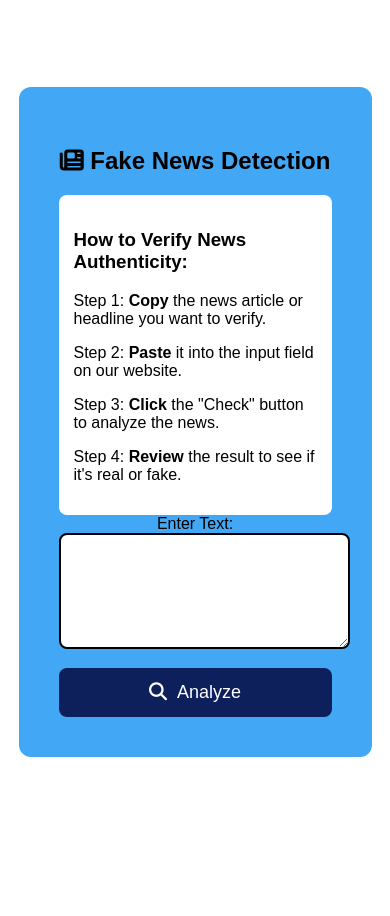
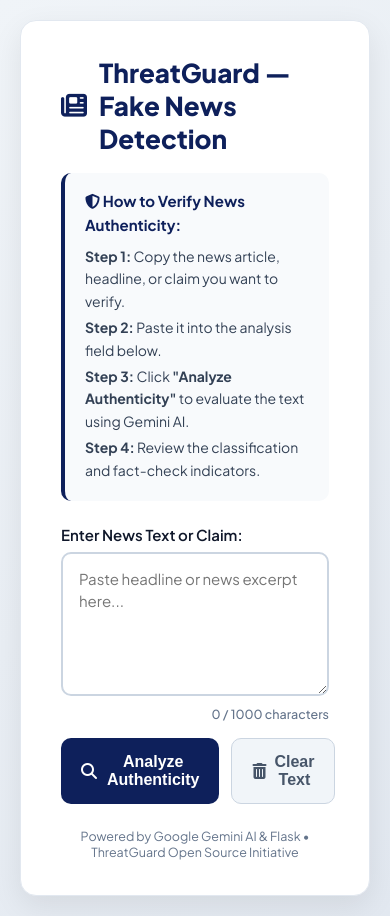
Before and after one commit to nikkk404/fake_news_detection, a Flask app: page / in a window 390 px wide. Before the commit the page ends 757 px from the top, so only its background shows below. Run offline with Flask 3, Linux system fonts and the light colour scheme; some libraries are stand-ins or nearby versions.

Commit message:
feat(ui): enhance responsive layout, add character counter, clear button, and contributor documentation

```diff
--- a/templates/index.html
+++ b/templates/index.html
@@ -3,58 +3,129 @@
 <head>
     <meta charset="UTF-8">
     <meta name="viewport" content="width=device-width, initial-scale=1.0">
-    <title>ThreatGuard - Fake News Detection</title>
-    <script src="https://kit.fontawesome.com/a076d05399.js" crossorigin="anonymous"></script>
+    <title>ThreatGuard — Fake News Detection & Fact Verification</title>
+    <!-- Font Awesome -->
+    <link rel="stylesheet" href="https://cdnjs.cloudflare.com/ajax/libs/font-awesome/6.5.1/css/all.min.css">
+    <!-- Google Fonts -->
+    <link rel="preconnect" href="https://fonts.googleapis.com">
+    <link rel="preconnect" href="https://fonts.gstatic.com" crossorigin>
+    <link href="https://fonts.googleapis.com/css2?family=Plus+Jakarta+Sans:wght@400;500;600;700;800&display=swap" rel="stylesheet">
+
     <style>
+        * {
+            box-sizing: border-box;
+        }
+
         body {
-            font-family: 'Arial', sans-serif;
-            background-color: #ffffff;
-            color: #000000;
+            font-family: 'Plus Jakarta Sans', Arial, sans-serif;
+            background: linear-gradient(135deg, #f0f4f8 0%, #e2e8f0 100%);
+            color: #1e293b;
             margin: 0;
-            padding: 0;
+            padding: 20px;
             display: flex;
             flex-direction: column;
             align-items: center;
             justify-content: center;
-            height: 100vh;
+            min-height: 100vh;
         }
+
+        .container {
+            background: #ffffff;
+            padding: 35px 40px;
+            border-radius: 16px;
+            width: 100%;
+            max-width: 820px;
+            box-shadow: 0 10px 30px rgba(0, 0, 0, 0.08);
+            border: 1px solid #e2e8f0;
+        }
+
+        .header-title {
+            color: #0e205b;
+            font-size: 26px;
+            font-weight: 800;
+            margin-top: 0;
+            margin-bottom: 18px;
+            display: flex;
+            align-items: center;
+            gap: 12px;
+        }
+
         .instructions {
-            background: #ffffff;
-            color: #000000;
-            padding: 15px;
-            border-radius: 8px;
-            margin-top: 20px;
-            text-align: left;
+            background: #f8fafc;
+            color: #334155;
+            padding: 16px 20px;
+            border-radius: 10px;
+            margin-bottom: 24px;
+            border-left: 4px solid #0e205b;
+            font-size: 14px;
+            line-height: 1.6;
         }
-        .container {
-            background: #42a7f5;
-            padding: 40px;
-            border-radius: 12px;
-            width: 70%;
-            max-width: 800px;
-            text-align: center;
+
+        .instructions h3 {
+            margin-top: 0;
+            margin-bottom: 8px;
+            font-size: 15px;
+            color: #0e205b;
+            font-weight: 700;
+        }
+
+        .instructions p {
+            margin: 4px 0;
+        }
+
+        .form-label {
+            display: block;
+            font-weight: 600;
+            margin-bottom: 8px;
+            color: #0f172a;
+            font-size: 15px;
         }
 
         textarea {
-            width: 95%;
-            padding: 14px;
-            font-size: 18px;
-            border: 2px solid #000000;
-            border-radius: 8px;
+            width: 100%;
+            padding: 14px 16px;
+            font-size: 15px;
+            border: 2px solid #cbd5e1;
+            border-radius: 10px;
             background-color: #ffffff;
-            color: white;
-            margin-bottom: 15px;
+            color: #0f172a;
+            margin-bottom: 6px;
+            resize: vertical;
+            font-family: inherit;
+            line-height: 1.5;
+            transition: all 0.2s ease;
         }
 
-        button {
+        textarea:focus {
+            outline: none;
+            border-color: #0e205b;
+            box-shadow: 0 0 0 3px rgba(14, 32, 91, 0.12);
+        }
+
+        .char-counter {
+            text-align: right;
+            font-size: 12.5px;
+            color: #64748b;
+            margin-bottom: 16px;
+            font-weight: 500;
+        }
+
+        .btn-group {
+            display: flex;
+            gap: 12px;
+            width: 100%;
+        }
+
+        button.btn-analyze {
             background-color: #0e205b;
-            color: white;
-            padding: 14px;
-            font-size: 18px;
-            border-radius: 8px;
+            color: #ffffff;
+            padding: 14px 20px;
+            font-size: 16px;
+            font-weight: 600;
+            border-radius: 10px;
             cursor: pointer;
-            width: 100%;
-            transition: 0.3s;
+            flex: 3;
+            transition: all 0.2s ease;
             display: flex;
             align-items: center;
             justify-content: center;
@@ -62,25 +133,44 @@
             border: none;
         }
 
-        button:hover {
-            background-color: #292929;
-            transform: scale(1.05);
+        button.btn-analyze:hover {
+            background-color: #1e3a8a;
+            transform: translateY(-2px);
+            box-shadow: 0 4px 12px rgba(14, 32, 91, 0.25);
         }
 
-        .scan-icon {
-            font-size: 20px;
+        button.btn-clear {
+            background-color: #f1f5f9;
+            color: #475569;
+            padding: 14px 20px;
+            font-size: 16px;
+            font-weight: 600;
+            border-radius: 10px;
+            cursor: pointer;
+            flex: 1;
+            transition: all 0.2s ease;
+            display: flex;
+            align-items: center;
+            justify-content: center;
+            gap: 8px;
+            border: 1px solid #cbd5e1;
+        }
+
+        button.btn-clear:hover {
+            background-color: #e2e8f0;
+            color: #0f172a;
         }
 
         /* Spinner */
         .spinner {
             display: none;
-            margin: 10px auto;
-            border: 5px solid #f3f3f3;
-            border-top: 5px solid #3498db;
+            margin: 20px auto;
+            border: 4px solid #f1f5f9;
+            border-top: 4px solid #0e205b;
             border-radius: 50%;
-            width: 40px;
-            height: 40px;
-            animation: spin 1s linear infinite;
+            width: 38px;
+            height: 38px;
+            animation: spin 0.8s linear infinite;
         }
 
         @keyframes spin {
@@ -88,67 +178,159 @@
             100% { transform: rotate(360deg); }
         }
 
-        /* Result Styling */
+        /* Result Box */
         .result-box {
-            margin-top: 20px;
-            padding: 15px;
-            border-radius: 5px;
-            font-size: 18px;
+            margin-top: 24px;
+            padding: 20px;
+            border-radius: 12px;
+            font-size: 15px;
+            line-height: 1.6;
+            animation: fadeIn 0.3s ease;
         }
 
-        .true { color: #0a8c1e; }
-        .fake { color: #EF4444; }
+        @keyframes fadeIn {
+            from { opacity: 0; transform: translateY(8px); }
+            to { opacity: 1; transform: translateY(0); }
+        }
 
-        /* Steps Section */
-        .steps {
-            text-align: left;
-            margin-top: 20px;
-            padding: 10px;
-            background: #22272e;
+        .result-box.true {
+            background-color: #f0fdf4;
+            border: 2px solid #bbf7d0;
+            color: #14532d;
+        }
+
+        .result-box.fake {
+            background-color: #fef2f2;
+            border: 2px solid #fecaca;
+            color: #7f1d1d;
+        }
+
+        .result-badge {
+            display: inline-flex;
+            align-items: center;
+            gap: 6px;
+            padding: 6px 14px;
+            border-radius: 20px;
+            font-weight: 700;
+            font-size: 13px;
+            margin-bottom: 12px;
+            text-transform: uppercase;
+            letter-spacing: 0.5px;
+        }
+
+        .result-badge.true {
+            background-color: #16a34a;
+            color: #ffffff;
+        }
+
+        .result-badge.fake {
+            background-color: #dc2626;
+            color: #ffffff;
+        }
+
+        .error-message {
+            margin-top: 16px;
+            padding: 12px;
             border-radius: 8px;
+            background-color: #fef2f2;
+            border: 1px solid #fecaca;
+            color: #dc2626;
+            font-weight: 500;
+            text-align: center;
+        }
+
+        .footer-note {
+            margin-top: 24px;
+            text-align: center;
+            font-size: 12.5px;
+            color: #64748b;
         }
     </style>
-
-    <script>
-        function showSpinner(formId, spinnerId) {
-            document.getElementById(spinnerId).style.display = 'block';
-            setTimeout(() => {
-                document.getElementById(spinnerId).style.display = 'none';
-            }, 3000);  // Simulating loading time
-        }
-    </script>
 </head>
 <body>
     <div class="container">
-        <h2><i class="fas fa-newspaper"></i> Fake News Detection</h2>
+        <h2 class="header-title">
+            <i class="fas fa-newspaper"></i> ThreatGuard — Fake News Detection
+        </h2>
 
         <div class="instructions">
-            <h3>How to Verify News Authenticity:</h3>
-            <p>Step 1: <strong>Copy</strong> the news article or headline you want to verify.</p>
-            <p>Step 2: <strong>Paste</strong> it into the input field on our website.</p>
-            <p>Step 3: <strong>Click</strong> the "Check" button to analyze the news.</p>
-            <p>Step 4: <strong>Review</strong> the result to see if it's real or fake.</p>
+            <h3><i class="fas fa-shield-alt"></i> How to Verify News Authenticity:</h3>
+            <p><strong>Step 1:</strong> Copy the news article, headline, or claim you want to verify.</p>
+            <p><strong>Step 2:</strong> Paste it into the analysis field below.</p>
+            <p><strong>Step 3:</strong> Click <strong>"Analyze Authenticity"</strong> to evaluate the text using Gemini AI.</p>
+            <p><strong>Step 4:</strong> Review the classification and fact-check indicators.</p>
         </div>
 
-        <form method="post" action="/" onsubmit="showSpinner('newsForm', 'newsSpinner')">
-            <label for="text">Enter Text:</label>
-            <textarea name="text" rows="4" required></textarea>
-            <button type="submit"><i class="fas fa-search"></i> Analyze</button>
+        <form method="post" action="/" id="newsForm" onsubmit="showSpinner('newsSpinner')">
+            <label for="newsText" class="form-label">Enter News Text or Claim:</label>
+            <textarea name="text" id="newsText" rows="5" maxlength="1000" placeholder="Paste headline or news excerpt here..." required>{{ input_text if input_text else '' }}</textarea>
+
+            <div class="char-counter" id="charCounter">0 / 1000 characters</div>
+
+            <div class="btn-group">
+                <button type="submit" class="btn-analyze"><i class="fas fa-search"></i> Analyze Authenticity</button>
+                <button type="button" class="btn-clear" id="clearBtn"><i class="fas fa-trash-alt"></i> Clear Text</button>
+            </div>
+
             <div id="newsSpinner" class="spinner"></div>
         </form>
 
         {% if predicted_class %}
             <div class="result-box {{ predicted_class.lower() }}">
-                <p><strong>Text:</strong> {{ input_text }}</p>
-                <p><strong>Predicted Class:</strong> {{ predicted_class }}</p>
+                <div class="result-badge {{ predicted_class.lower() }}">
+                    {% if predicted_class.lower() == 'true' %}
+                        <i class="fas fa-check-circle"></i> Verified Accurate
+                    {% else %}
+                        <i class="fas fa-exclamation-triangle"></i> Flagged as Fake News
+                    {% endif %}
+                </div>
+                <p style="margin: 6px 0;"><strong>Analyzed Content:</strong> {{ input_text }}</p>
+                <p style="margin: 6px 0;"><strong>AI Classification:</strong> <span style="font-weight: 700; text-transform: uppercase;">{{ predicted_class }}</span></p>
             </div>
         {% endif %}
 
         {% if message %}
-            <div class="error-message" style="color: red;">
-                {{ message }}
+            <div class="error-message">
+                <i class="fas fa-info-circle"></i> {{ message }}
             </div>
         {% endif %}
+
+        <div class="footer-note">
+            Powered by Google Gemini AI &amp; Flask &bull; ThreatGuard Open Source Initiative
+        </div>
     </div>
+
+    <script>
+        function showSpinner(spinnerId) {
+            document.getElementById(spinnerId).style.display = 'block';
+        }
+
+        // Live Character Counter & Clear Action
+        const textarea = document.getElementById('newsText');
+        const counter = document.getElementById('charCounter');
+        const clearBtn = document.getElementById('clearBtn');
+
+        function updateCount() {
+            if (textarea && counter) {
+                const len = textarea.value.length;
+                counter.textContent = `${len} / 1000 characters`;
+                counter.style.color = (len >= 950) ? '#dc2626' : '#64748b';
+            }
+        }
+
+        if (textarea) {
+            textarea.addEventListener('input', updateCount);
+            // Initial count check
+            updateCount();
+        }
+
+        if (clearBtn && textarea) {
+            clearBtn.addEventListener('click', function() {
+                textarea.value = '';
+                updateCount();
+                textarea.focus();
+            });
+        }
+    </script>
 </body>
 </html>
```
Also changed, not shown: CODE_OF_CONDUCT.md (added, +37 -0 lines), CONTRIBUTING.md (added, +48 -0 lines), README.md.
